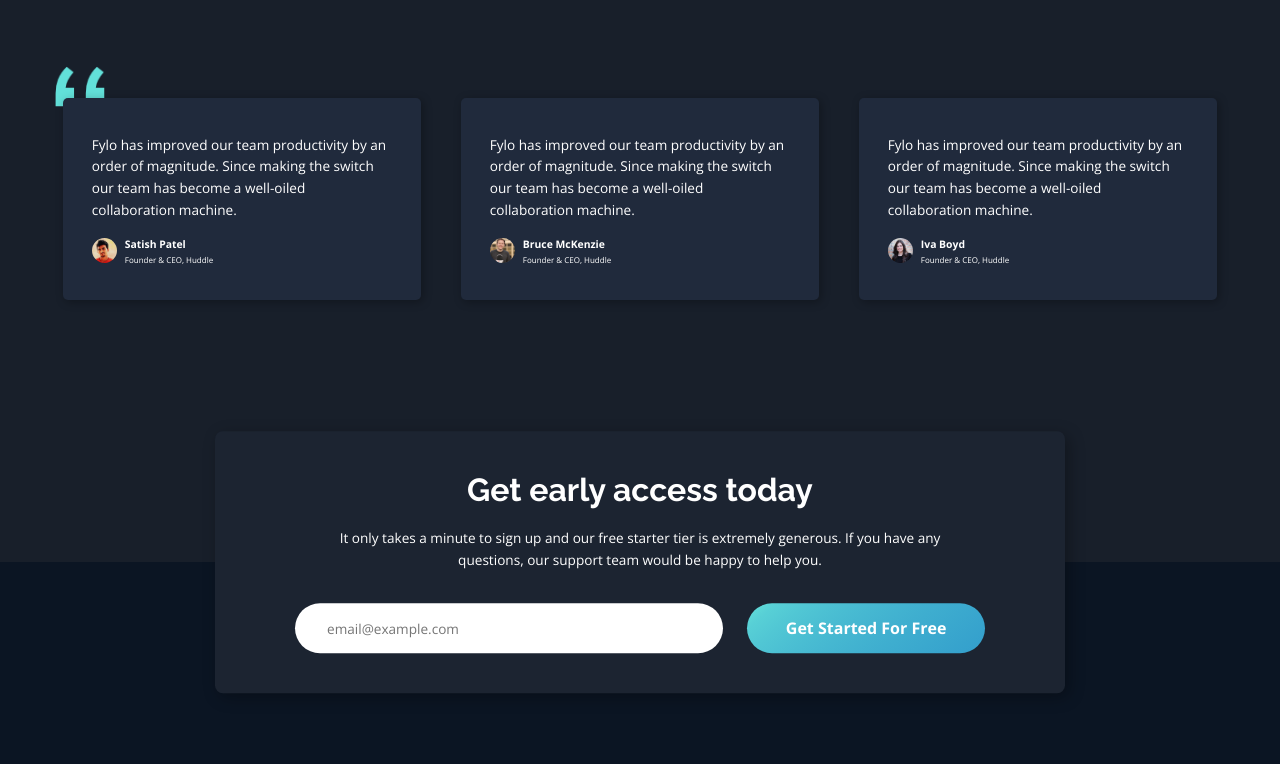
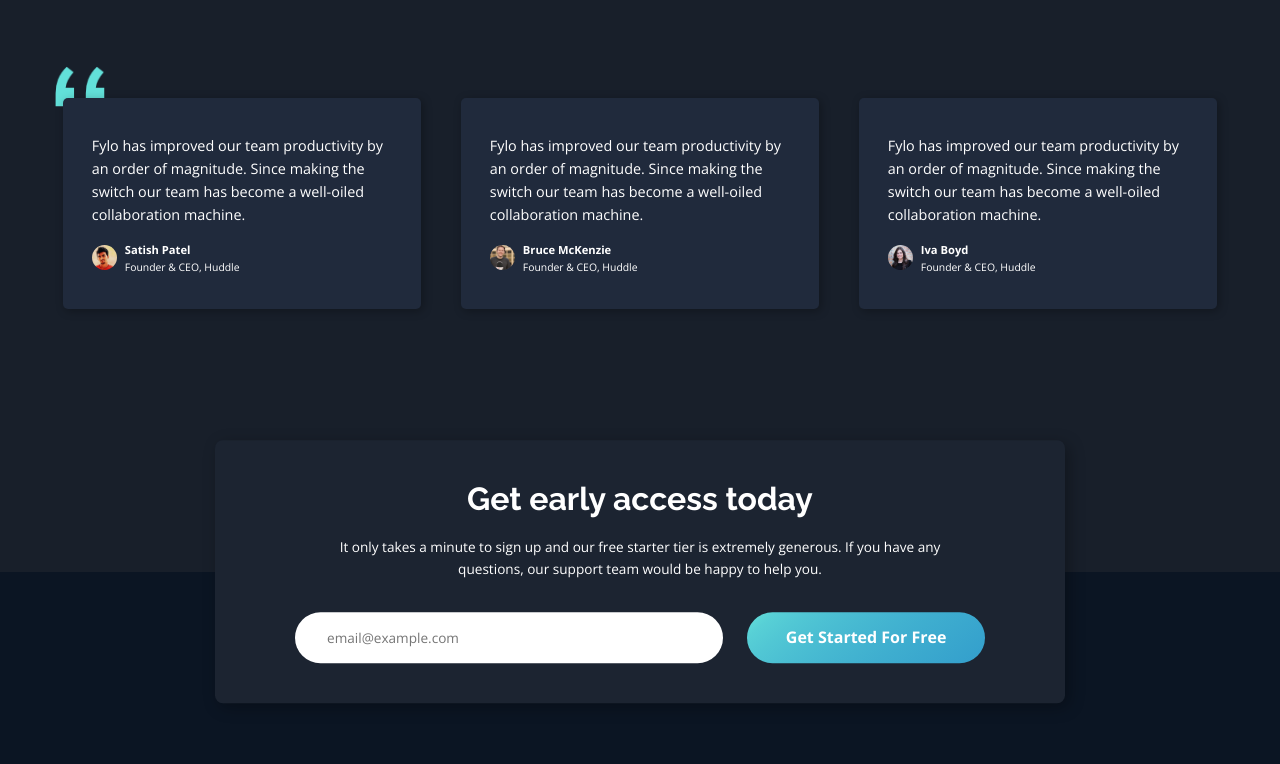
Before and after one commit to FluffyKas/fylo-dark-landing-page, a website built with Parcel: page src/index.html in a window 1280 px wide. Shown: the part 3000-3764 px from the top of the page. Built offline with nearby package versions, Linux system fonts and the light colour scheme.

Commit message:
changed font-size of reviews

```diff
--- a/src/scss/_reviews.scss
+++ b/src/scss/_reviews.scss
@@ -54,12 +54,12 @@
 }
 
 .review__text {
-  font-size: .65rem;
+  font-size: .8rem;
   line-height: 1.6;
   padding-bottom: 1rem;
 
   @media (min-width: 1000px) {
-    font-size: .85rem;
+    font-size: .9rem;
   }
 }
 
@@ -81,11 +81,11 @@
 
 .review__name {
   display: block;
-  font-size: .65rem;
+  font-size: .7rem;
   font-weight: 700;
   padding-bottom: .2rem;
 }
 
 .review__title {
-  font-size: .5rem;
+  font-size: .65rem;
 }
```
Also changed, not shown: dist/index.html, 6 other files.
